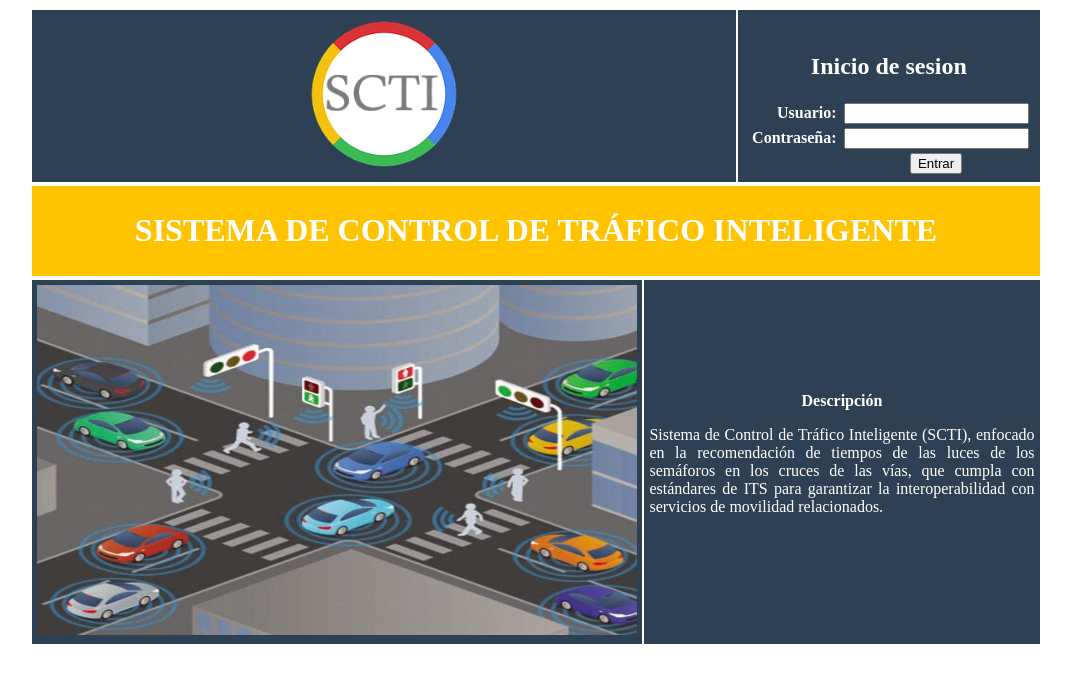
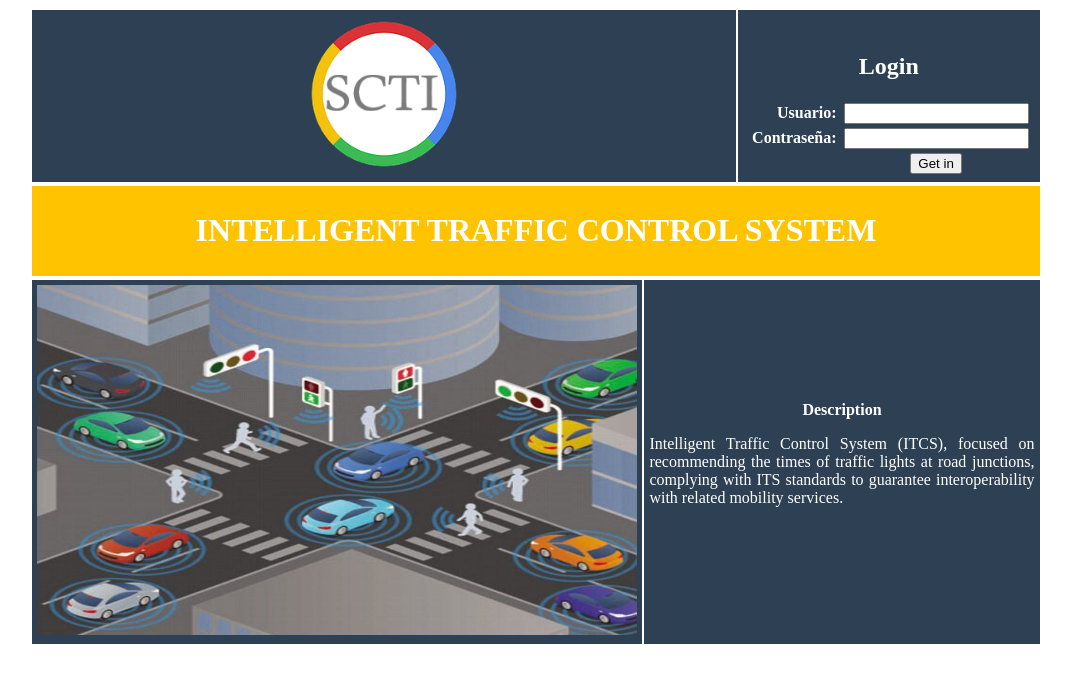
Before and after one commit to Julianuto/sistema-de-recomendaci-n-de-tiempos-de-semaforos, a PHP site: page /index.php in a window 1280 px wide. Shown: the top 683 px of the page, without its empty margins (104-1175 px from the left). Run offline with PHP 8.4, Linux system fonts and the light colour scheme.

Commit message:
traduced

```diff
--- a/index.php
+++ b/index.php
@@ -2,7 +2,7 @@
   <html>
     <head>
     <link rel="shortcut icon" href="../img/favicon.ico" type="image/x-icon">
-      <title> Administracion SCTI</title>
+      <title> ITCS Managment </title>
       <meta http-equiv="refresh" content="15" />
     </head>
     <body>
@@ -14,7 +14,7 @@
          </td>
          <td valign="top" align=center width=30% bgcolor="#2E4053">
           &nbsp &nbsp
-           <h2> <font color=white face="Century Gothic">Inicio de sesion </font></h2>
+           <h2> <font color=white face="Century Gothic">Login </font></h2>
             <form method="POST" action="validar.php">
               <table width="100%" align=center border=0 bgcolor="#2E4053" valign=center>
   	            <tr>
@@ -57,7 +57,7 @@
                     bgcolor="#2E4053" class="_espacio_celdas"
                     style="color: #FFFFFF;
 			             font-weight: bold; font-family:Century Gothic"" >
-                   <input type=submit value="Entrar" name="Enviar">
+                   <input type=submit value="Get in" name="Enviar">
                    </td>
 
                 </tr>
@@ -83,13 +83,13 @@
 			             font-weight: bold">
                     <?php
                        if ($mensaje == 1)
-                         echo "El password del usuario no coincide.";
+                         echo "The user's password does not match.";
                        if ($mensaje == 2)
-                         echo "No hay usuarios con el login (usuario) ingresado o esta inactivo.";
+                         echo "There are no users with the login (user) entered or it is inactive.";
                        if ($mensaje == 3)
-                         echo "No se ha logueado en el Sistema. Por favor ingrese los datos.";
+                         echo "You have not logged into the System. Please enter the data.";
                        if ($mensaje == 4)
-                         echo "Su tipo de usuario, no tiene las credenciales suficientes para ingresar a esta opcion.";
+                         echo "Your type of user does not have sufficient credentials to enter this option.";
                     ?>
                   </td>
                 </tr>
@@ -103,7 +103,7 @@
  	     </tr>  </table><table width="80%" align=center cellpadding=5 border=0 bgcolor="#FFFFFF">
  	     <tr>
          <td valign="top" align=center width=80& colspan=2 bgcolor="#FFC300">
-           <h1> <font color=white face="Century Gothic">SISTEMA DE CONTROL DE TRÁFICO INTELIGENTE</font></h1>
+           <h1> <font color=white face="Century Gothic">INTELLIGENT TRAFFIC CONTROL SYSTEM</font></h1>
          </td>
        </tr> </table>       <table width="80%" align=center cellpadding=5 border=0 bgcolor="#FFFFFF">
  	     <tr>
@@ -111,8 +111,8 @@
            <img src="../img/ppal.jpg" border=0 width=600 height=350>
          </td>
          <td align=center bgcolor="#2E4053">
-            <b> <font color=white face="Century Gothic">Descripción</font>  </b>
-            <p align="justify"> <font color=white face="Century Gothic">Sistema de Control de Tráfico Inteligente (SCTI), enfocado en la recomendación de tiempos de las luces de los semáforos en los cruces de las vías, que cumpla con estándares de ITS para garantizar la interoperabilidad con servicios de movilidad relacionados.</font></p>
+            <b> <font color=white face="Century Gothic">Description</font>  </b>
+            <p align="justify"> <font color=white face="Century Gothic">Intelligent Traffic Control System (ITCS), focused on recommending the times of traffic lights at road junctions, complying with ITS standards to guarantee interoperability with related mobility services.</font></p>
          </td>
  	     </tr>
 
```
